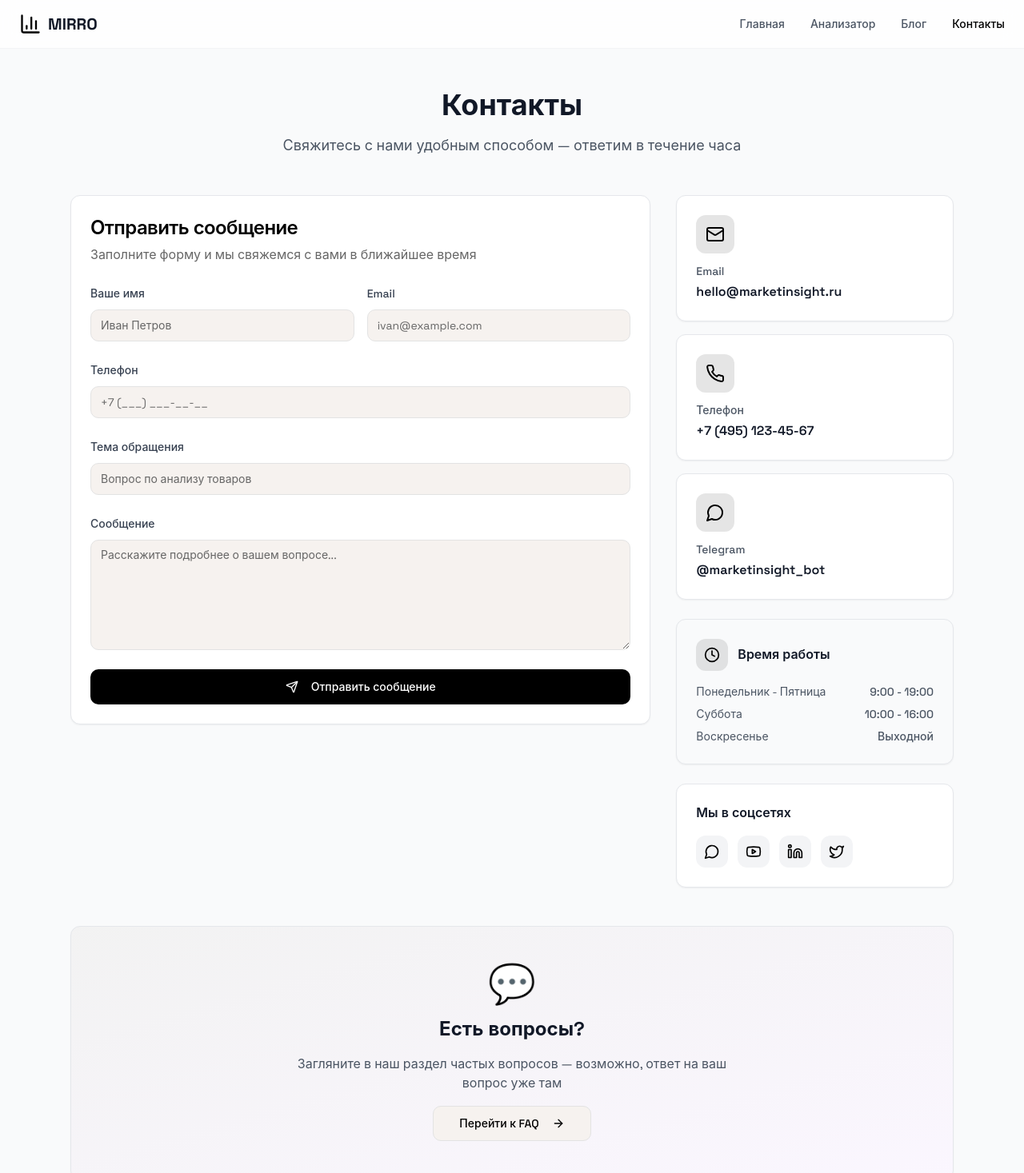
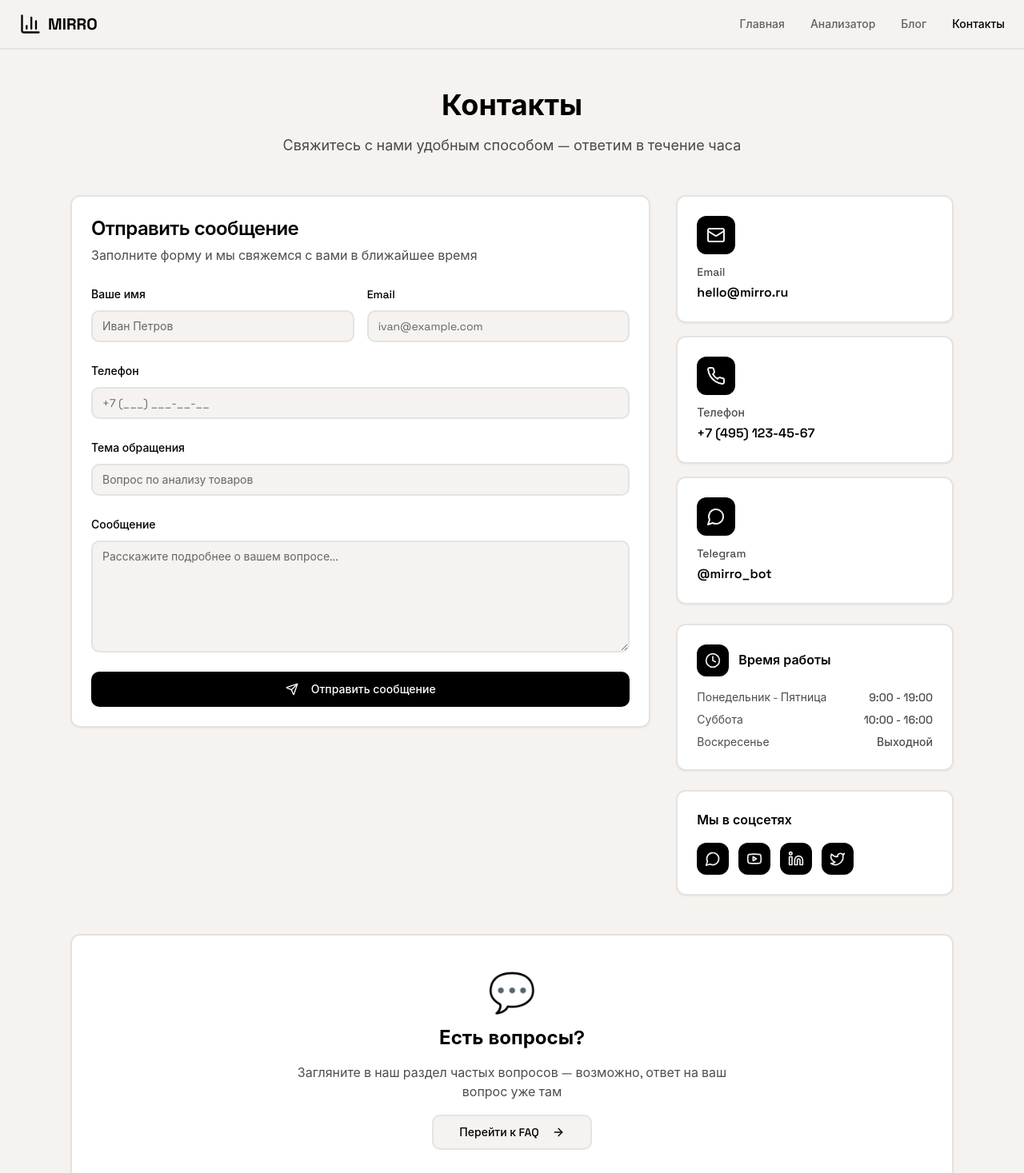
Before and after one commit to pr-poehali-dev/marketplace-ai-advisor, a React (Vite) app: page /contacts in a window 1280 px wide. Shown: the top 1467 px of the page at 80% size. Built offline with nearby package versions, Linux system fonts and the light colour scheme.

Commit message:
Обновлен дизайн и цветовая палитра

```diff
--- a/src/App.tsx
+++ b/src/App.tsx
@@ -19,11 +19,11 @@ function Navigation() {
   const isActive = (path: string) => location.pathname === path;
 
   return (
-    <nav className="fixed top-0 left-0 right-0 z-50 bg-white/80 backdrop-blur-md border-b border-gray-100">
+    <nav className="fixed top-0 left-0 right-0 z-50 bg-background/80 backdrop-blur-md border-b-2 border-border">
       <div className="container mx-auto px-6 py-4">
         <div className="flex items-center justify-between">
-          <Link to="/" className="flex items-center gap-2 text-xl font-bold text-gray-900">
-            <Icon name="BarChart3" size={28} className="text-primary" />
+          <Link to="/" className="flex items-center gap-2 text-xl font-bold text-foreground">
+            <Icon name="BarChart3" size={28} className="text-foreground" />
             <span>MIRRO</span>
           </Link>
 
@@ -31,7 +31,7 @@ function Navigation() {
             <Link
               to="/"
               className={`text-sm font-medium transition-colors ${
-                isActive('/') ? 'text-primary' : 'text-gray-600 hover:text-gray-900'
+                isActive('/') ? 'text-foreground' : 'text-foreground/60 hover:text-foreground'
               }`}
             >
               Главная
@@ -39,7 +39,7 @@ function Navigation() {
             <Link
               to="/analyzer"
               className={`text-sm font-medium transition-colors ${
-                isActive('/analyzer') ? 'text-primary' : 'text-gray-600 hover:text-gray-900'
+                isActive('/analyzer') ? 'text-foreground' : 'text-foreground/60 hover:text-foreground'
               }`}
             >
               Анализатор
@@ -47,7 +47,7 @@ function Navigation() {
             <Link
               to="/blog"
               className={`text-sm font-medium transition-colors ${
-                isActive('/blog') ? 'text-primary' : 'text-gray-600 hover:text-gray-900'
+                isActive('/blog') ? 'text-foreground' : 'text-foreground/60 hover:text-foreground'
               }`}
             >
               Блог
@@ -55,7 +55,7 @@ function Navigation() {
             <Link
               to="/contacts"
               className={`text-sm font-medium transition-colors ${
-                isActive('/contacts') ? 'text-primary' : 'text-gray-600 hover:text-gray-900'
+                isActive('/contacts') ? 'text-foreground' : 'text-foreground/60 hover:text-foreground'
               }`}
             >
               Контакты
@@ -73,7 +73,7 @@ const App = () => (
       <Toaster />
       <Sonner />
       <BrowserRouter>
-        <div className="min-h-screen bg-gray-50">
+        <div className="min-h-screen bg-background">
           <Navigation />
           <main className="pt-16">
             <Routes>
--- a/src/pages/Contacts.tsx
+++ b/src/pages/Contacts.tsx
@@ -9,8 +9,8 @@ export default function Contacts() {
     {
       icon: 'Mail',
       title: 'Email',
-      value: 'hello@marketinsight.ru',
-      link: 'mailto:hello@marketinsight.ru'
+      value: 'hello@mirro.ru',
+      link: 'mailto:hello@mirro.ru'
     },
     {
       icon: 'Phone',
@@ -21,69 +21,68 @@ export default function Contacts() {
     {
       icon: 'MessageCircle',
       title: 'Telegram',
-      value: '@marketinsight_bot',
-      link: 'https://t.me/marketinsight_bot'
+      value: '@mirro_bot',
+      link: 'https://t.me/mirro_bot'
     }
   ];
 
   return (
-    <div className="min-h-screen py-12">
+    <div className="min-h-screen py-12 bg-background">
       <div className="container mx-auto px-6 max-w-6xl space-y-12">
-        {/* Header */}
         <div className="text-center space-y-4 animate-fade-in">
-          <h1 className="text-4xl font-bold text-gray-900">Контакты</h1>
-          <p className="text-lg text-gray-600 max-w-2xl mx-auto">
+          <h1 className="text-4xl font-bold text-foreground">Контакты</h1>
+          <p className="text-lg text-foreground/70 max-w-2xl mx-auto">
             Свяжитесь с нами удобным способом — ответим в течение часа
           </p>
         </div>
 
         <div className="grid md:grid-cols-3 gap-8">
-          {/* Contact Form */}
           <div className="md:col-span-2">
-            <Card className="border-gray-200">
+            <Card className="border-2 bg-card">
               <CardHeader>
-                <CardTitle className="text-2xl">Отправить сообщение</CardTitle>
-                <CardDescription className="text-base">
+                <CardTitle className="text-2xl text-foreground">Отправить сообщение</CardTitle>
+                <CardDescription className="text-base text-foreground/70">
                   Заполните форму и мы свяжемся с вами в ближайшее время
                 </CardDescription>
               </CardHeader>
               <CardContent className="space-y-6">
                 <div className="grid md:grid-cols-2 gap-4">
                   <div className="space-y-2">
-                    <label className="text-sm font-medium text-gray-700">
+                    <label className="text-sm font-medium text-foreground">
                       Ваше имя
                     </label>
-                    <Input placeholder="Иван Петров" />
+                    <Input placeholder="Иван Петров" className="border-2" />
                   </div>
                   <div className="space-y-2">
-                    <label className="text-sm font-medium text-gray-700">
+                    <label className="text-sm font-medium text-foreground">
                       Email
                     </label>
-                    <Input type="email" placeholder="ivan@example.com" />
+                    <Input type="email" placeholder="ivan@example.com" className="border-2" />
                   </div>
                 </div>
 
                 <div className="space-y-2">
-                  <label className="text-sm font-medium text-gray-700">
+                  <label className="text-sm font-medium text-foreground">
                     Телефон
                   </label>
-                  <Input placeholder="+7 (___) ___-__-__" />
+                  <Input placeholder="+7 (___) ___-__-__" className="border-2" />
                 </div>
 
                 <div className="space-y-2">
-                  <label className="text-sm font-medium text-gray-700">
+                  <label className="text-sm font-medium text-foreground">
                     Тема обращения
                   </label>
-                  <Input placeholder="Вопрос по анализу товаров" />
+                  <Input placeholder="Вопрос по анализу товаров" className="border-2" />
                 </div>
 
                 <div className="space-y-2">
-                  <label className="text-sm font-medium text-gray-700">
+                  <label className="text-sm font-medium text-foreground">
                     Сообщение
                   </label>
                   <Textarea
                     placeholder="Расскажите подробнее о вашем вопросе..."
                     rows={6}
+                    className="border-2"
                   />
                 </div>
 
@@ -95,9 +94,7 @@ export default function Contacts() {
             </Card>
           </div>
 
-          {/* Contact Info */}
           <div className="space-y-6">
-            {/* Contact Methods */}
             <div className="space-y-4">
               {contactMethods.map((method, index) => (
                 <a
@@ -105,16 +102,16 @@ export default function Contacts() {
                   href={method.link}
                   className="block"
                 >
-                  <Card className="border-gray-200 hover:border-primary transition-all hover-scale cursor-pointer">
+                  <Card className="border-2 hover:border-foreground transition-all hover-scale cursor-pointer bg-card">
                     <CardContent className="p-6 space-y-3">
-                      <div className="w-12 h-12 bg-primary/10 rounded-lg flex items-center justify-center">
-                        <Icon name={method.icon} size={24} className="text-primary" />
+                      <div className="w-12 h-12 bg-foreground rounded-lg flex items-center justify-center">
+                        <Icon name={method.icon} size={24} className="text-background" />
                       </div>
                       <div className="space-y-1">
-                        <div className="text-sm font-medium text-gray-600">
+                        <div className="text-sm font-medium text-foreground/70">
                           {method.title}
                         </div>
-                        <div className="font-semibold text-gray-900">
+                        <div className="font-semibold text-foreground">
                           {method.value}
                         </div>
                       </div>
@@ -124,18 +121,17 @@ export default function Contacts() {
               ))}
             </div>
 
-            {/* Working Hours */}
-            <Card className="border-gray-200 bg-gray-50">
+            <Card className="border-2 bg-card">
               <CardContent className="p-6 space-y-4">
                 <div className="flex items-center gap-3">
-                  <div className="w-10 h-10 bg-primary/10 rounded-lg flex items-center justify-center">
-                    <Icon name="Clock" size={20} className="text-primary" />
+                  <div className="w-10 h-10 bg-foreground rounded-lg flex items-center justify-center">
+                    <Icon name="Clock" size={20} className="text-background" />
                   </div>
-                  <div className="font-semibold text-gray-900">
+                  <div className="font-semibold text-foreground">
                     Время работы
                   </div>
                 </div>
-                <div className="space-y-2 text-sm text-gray-600">
+                <div className="space-y-2 text-sm text-foreground/70">
                   <div className="flex justify-between">
                     <span>Понедельник - Пятница</span>
                     <span className="font-medium">9:00 - 19:00</span>
@@ -152,10 +148,9 @@ export default function Contacts() {
               </CardContent>
             </Card>
 
-            {/* Social Links */}
-            <Card className="border-gray-200">
+            <Card className="border-2 bg-card">
               <CardContent className="p-6 space-y-4">
-                <div className="font-semibold text-gray-900">
+                <div className="font-semibold text-foreground">
                   Мы в соцсетях
                 </div>
                 <div className="flex gap-3">
@@ -163,7 +158,7 @@ export default function Contacts() {
                     <a
                       key={index}
                       href="#"
-                      className="w-10 h-10 bg-gray-100 rounded-lg flex items-center justify-center hover:bg-primary hover:text-white transition-colors"
+                      className="w-10 h-10 bg-foreground rounded-lg flex items-center justify-center hover:bg-foreground/80 text-background transition-colors"
                     >
                       <Icon name={icon} size={20} />
                     </a>
@@ -174,18 +169,17 @@ export default function Contacts() {
           </div>
         </div>
 
-        {/* FAQ Section */}
-        <Card className="bg-gradient-to-br from-primary/5 to-purple-500/5 border-gray-200">
+        <Card className="bg-card border-2">
           <CardContent className="p-12 text-center space-y-4">
             <div className="text-5xl mb-4">💬</div>
-            <h3 className="text-2xl font-bold text-gray-900">
+            <h3 className="text-2xl font-bold text-foreground">
               Есть вопросы?
             </h3>
-            <p className="text-gray-600 max-w-xl mx-auto">
+            <p className="text-foreground/70 max-w-xl mx-auto">
               Загляните в наш раздел частых вопросов — возможно,
               ответ на ваш вопрос уже там
             </p>
-            <Button variant="outline" size="lg" className="hover-scale">
+            <Button variant="outline" size="lg" className="hover-scale border-2">
               Перейти к FAQ
               <Icon name="ArrowRight" size={20} className="ml-2" />
             </Button>
```
Also changed, not shown: src/pages/Analyzer.tsx (+26 -40 lines), src/pages/Blog.tsx (+17 -21 lines), src/pages/Index.tsx (+22 -22 lines).
